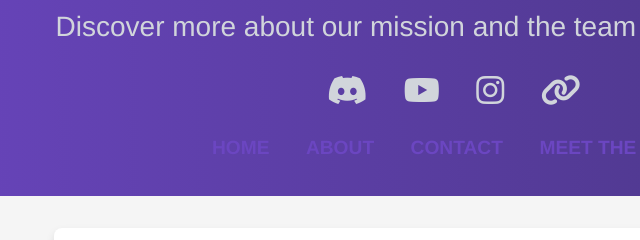
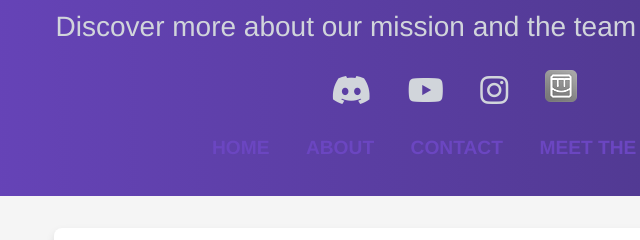
Before and after one commit to Longno12/PillowTalk, a plain HTML site: page about.html in a window 1280 px wide. Shown: the part 137-377 px from the top of the page, 186-826 px from the left. Drawn offline with Linux system fonts and the light colour scheme.

Commit message:
NEW ABOUT
ADDED RECROOM LOGO FOR ROOM
ADDED INSTAGRAM LINK

```diff
--- a/about.html
+++ b/about.html
@@ -68,6 +68,11 @@
 
     .social-media i {
       font-size: 2rem;
+    }
+
+    .social-media img {
+      width: 2rem;
+      height: 2rem;
     }
 
     /* Navigation styling */
@@ -166,8 +171,8 @@
     <div class="social-media">
       <a href="https://discord.gg/pz5FZzSEqK" target="_blank"><i class="fab fa-discord"></i></a>
       <a href="https://www.youtube.com/@PillowTalkRR" target="_blank"><i class="fab fa-youtube"></i></a>
-      <a href="https://instagram.com" target="_blank"><i class="fab fa-instagram"></i></a>
-      <a href="https://rec.net/room/PillowTalk" target="_blank"><i class="fas fa-link"></i></a>
+      <a href="https://www.instagram.com/pillowtalk_rr?igsh=MzRlODBiNWFlZA==" target="_blank"><i class="fab fa-instagram"></i></a>
+      <a href="https://rec.net/room/PillowTalk" target="_blank"><img src="rr.png" alt="Rec Room"></a>
     </div>
     <nav>
       <a href="index.html">HOME</a>
```
Also changed, not shown: rr.png (added).
